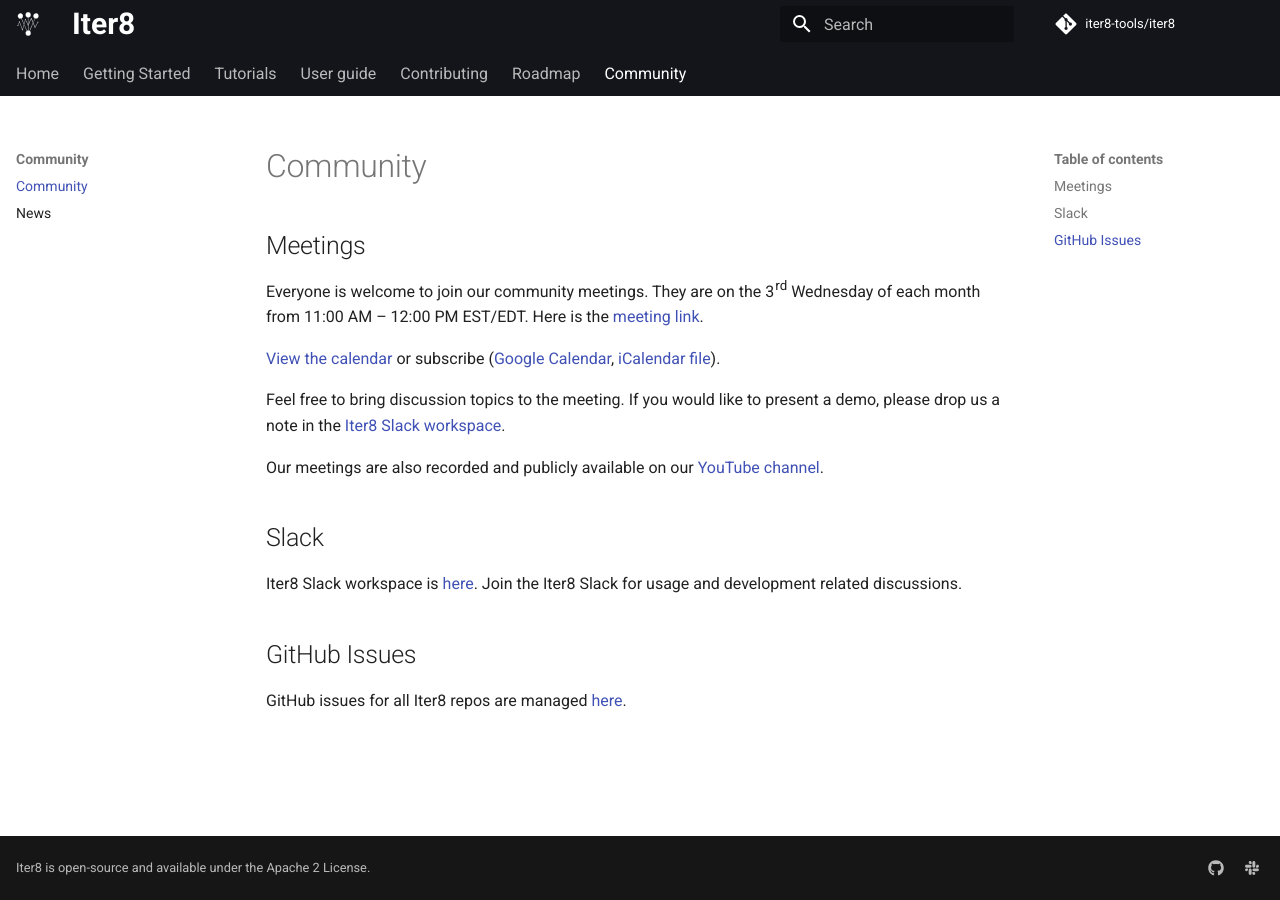
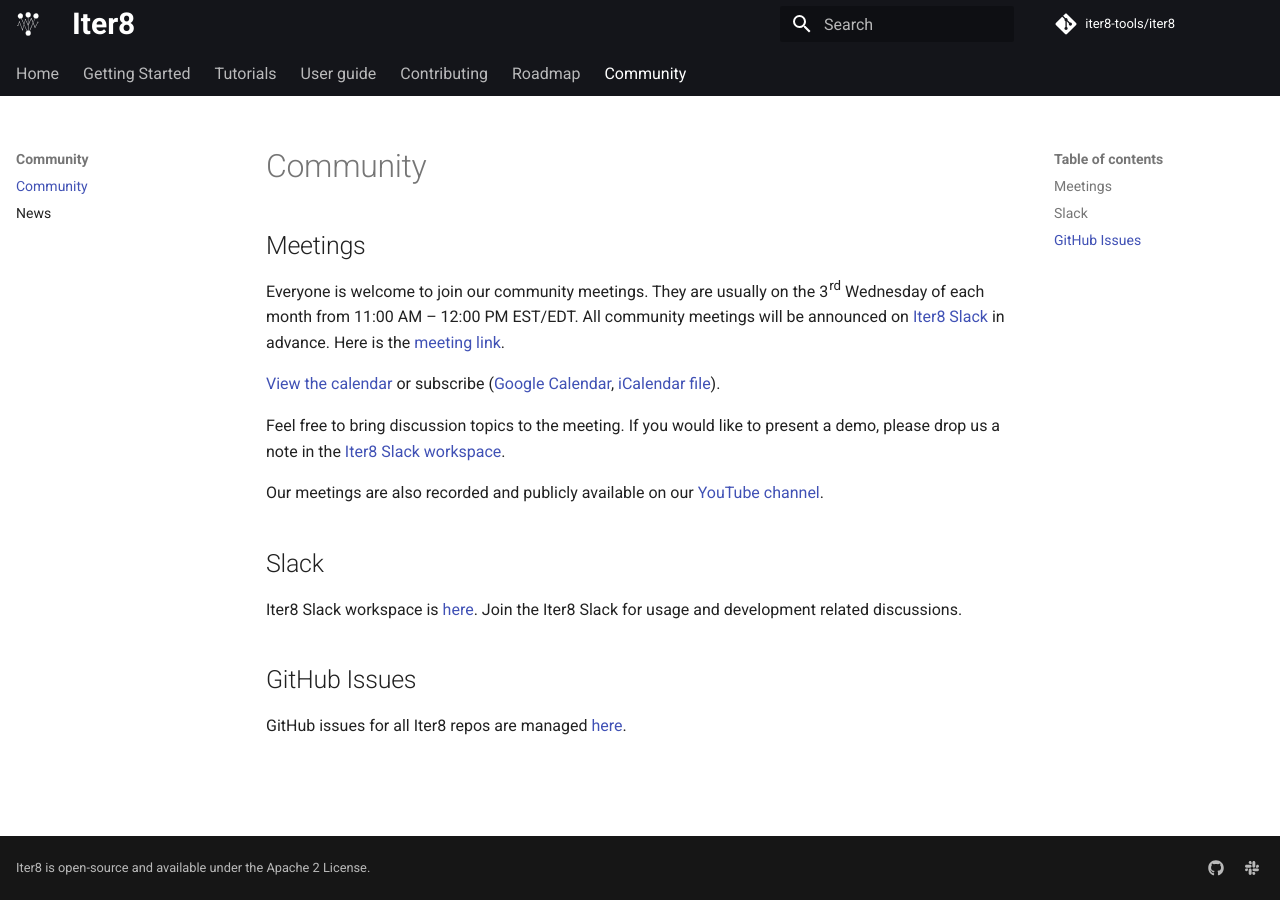
Before and after one commit to iter8-tools/docs, an MkDocs documentation site: the page built from docs/community/community.md, in a window 1280 px wide. Built offline with MkDocs 1.6.1 and Material for MkDocs 9.7.7, drawn with Linux system fonts in a browser that asks for light colours; comment, search, counter and statistics services are not loaded; the version menu is left out.

Commit message:
Fix community meeting text (#39)
* fixing readme and contrib

Signed-off-by: Srinivasan Parthasarathy <spartha@us.ibm.com>

* fix community meet schedule

Signed-off-by: Srinivasan Parthasarathy <spartha@us.ibm.com>

Signed-off-by: Srinivasan Parthasarathy <spartha@us.ibm.com>

```diff
--- a/docs/community/community.md
+++ b/docs/community/community.md
@@ -6,7 +6,7 @@
 
 ## Meetings
 
-Everyone is welcome to join our community meetings. They are on the 3rd Wednesday of each month from 11:00 AM – 12:00 PM EST/EDT. Here is the [meeting link](https://meet.google.com/vzn-viec-dbs).
+Everyone is welcome to join our community meetings. They are usually on the 3rd Wednesday of each month from 11:00 AM – 12:00 PM EST/EDT. All community meetings will be announced on [Iter8 Slack](#slack) in advance. Here is the [meeting link](https://meet.google.com/vzn-viec-dbs).
 
 [View the calendar](https://calendar.google.com/calendar/embed?src=6ck3asgicl9jfgjhkqq1bogen4%40group.calendar.google.com&ctz=America%2FNew_York) or subscribe ([Google Calendar](https://calendar.google.com/calendar/u/3?cid=NmNrM2FzZ2ljbDlqZmdqaGtxcTFib2dlbjRAZ3JvdXAuY2FsZW5kYXIuZ29vZ2xlLmNvbQ), [iCalendar file](https://calendar.google.com/calendar/ical/6ck3asgicl9jfgjhkqq1bogen4%40group.calendar.google.com/public/basic.ics)).
 
```
